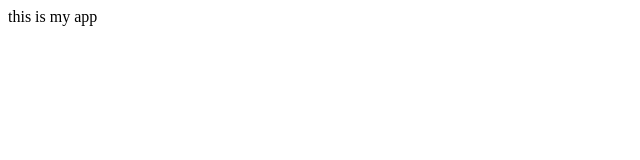
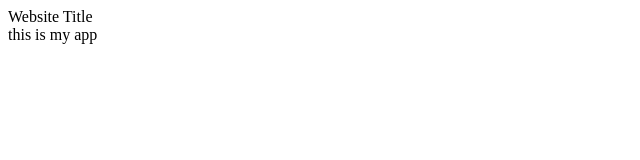
Before and after one commit to gingerwilliams/shrinkwrap, a React app: page / in a window 1280 px wide. Shown: the top 160 px of the page, without its empty margins (0-640 px from the left). Built offline with nearby package versions, Linux system fonts and the light colour scheme; the HTML template or start-up script is replaced by a standard one.

Commit message:
applied DS header

```diff
--- a/src/components/App.jsx
+++ b/src/components/App.jsx
@@ -3,7 +3,17 @@ import React from 'react';
 class App extends React.Component {
     render() {
         return (
-            <div>this is my app</div>
+            <div>
+
+                <div className="header-base_wrap">
+                    <header className="header-base header-base_box">
+                        <a className="logo logo_box logo_newell-brands-base"></a>
+                        <div className="header-base_title" alt="Website Title">Website Title</div>
+                    </header>
+                </div>
+
+                <div className="text-align__center">this is my app</div>
+            </div>
         )
     }
 }
```
Also changed, not shown: 1 other file (tests, documents, lock files or other folders).
